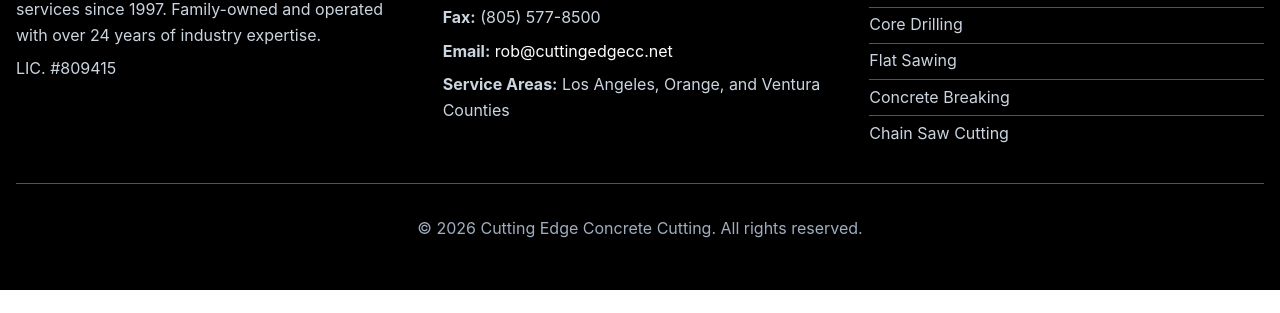
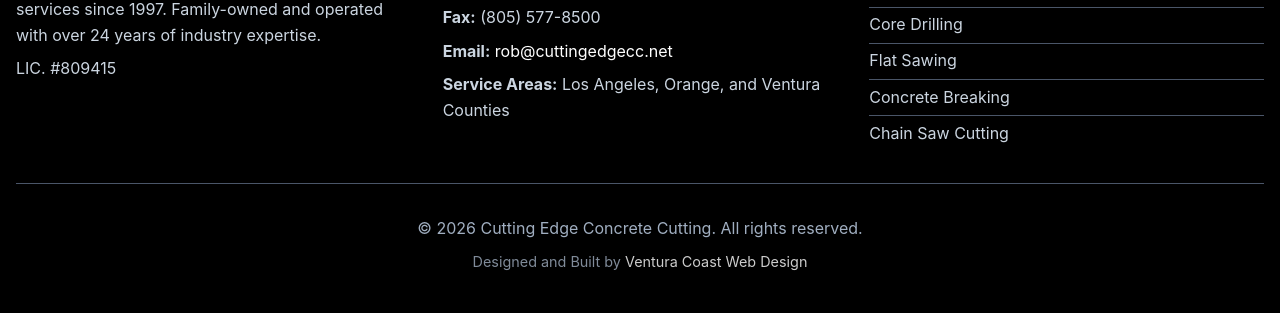
Before and after one commit to ventura-coast-web-design/cutting-edge-concrete-cutting, an Eleventy site: page src/index.njk in a window 1280 px wide. Shown: the part 5887-6200 px from the top of the page. Before the commit the page ends 6177 px from the top, so only its background shows below. Built offline with nearby package versions, Linux system fonts and the light colour scheme; Eleventy itself is replaced by a stand-in of ours; files that its build step writes are made by us from their sources.

Commit message:
footer attribution

```diff
--- a/src/_includes/footer.njk
+++ b/src/_includes/footer.njk
@@ -26,6 +26,7 @@
     </div>
     <div class="footer-bottom">
       <p>&copy; {{ "" | currentYear }} Cutting Edge Concrete Cutting. All rights reserved.</p>
+      <p class="footer-attribution">Designed and Built by <a href="https://venturacoastwebdesign.com" target="_blank" rel="noopener noreferrer">Ventura Coast Web Design</a></p>
     </div>
   </div>
 </footer>
--- a/src/scss/_footer.scss
+++ b/src/scss/_footer.scss
@@ -47,15 +47,35 @@
       padding-top: 2rem;
       text-align: center;
       color: #a0aec0;
+
+      p {
+        margin-bottom: 0.5rem;
+      }
+
+      .footer-attribution {
+        font-size: 0.9rem;
+        opacity: 0.8;
+
+        a {
+          color: white;
+          text-decoration: none;
+          transition: color 0.3s ease;
+
+          &:hover {
+            color: $red-light;
+            text-decoration: underline;
+          }
+        }
+      }
     }
 
-    a {
+    .footer-section a {
       color: white;
       text-decoration: none;
       transition: color 0.3s ease;
 
       &:hover {
-        color: white;
+        color: $red-light;
       }
     }
   }
```
